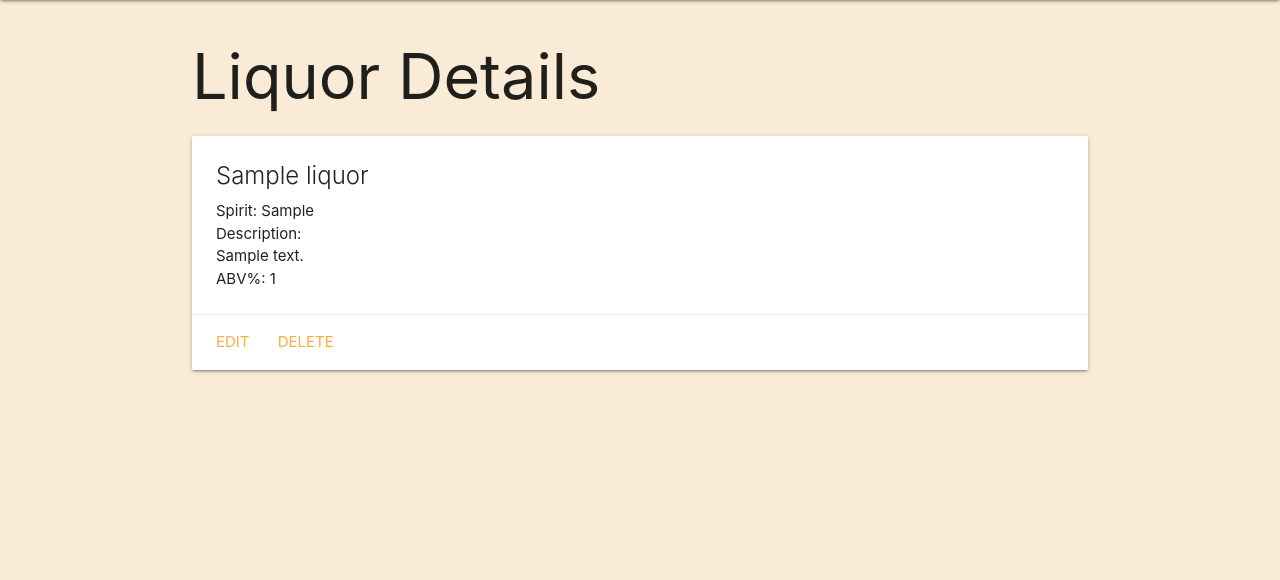
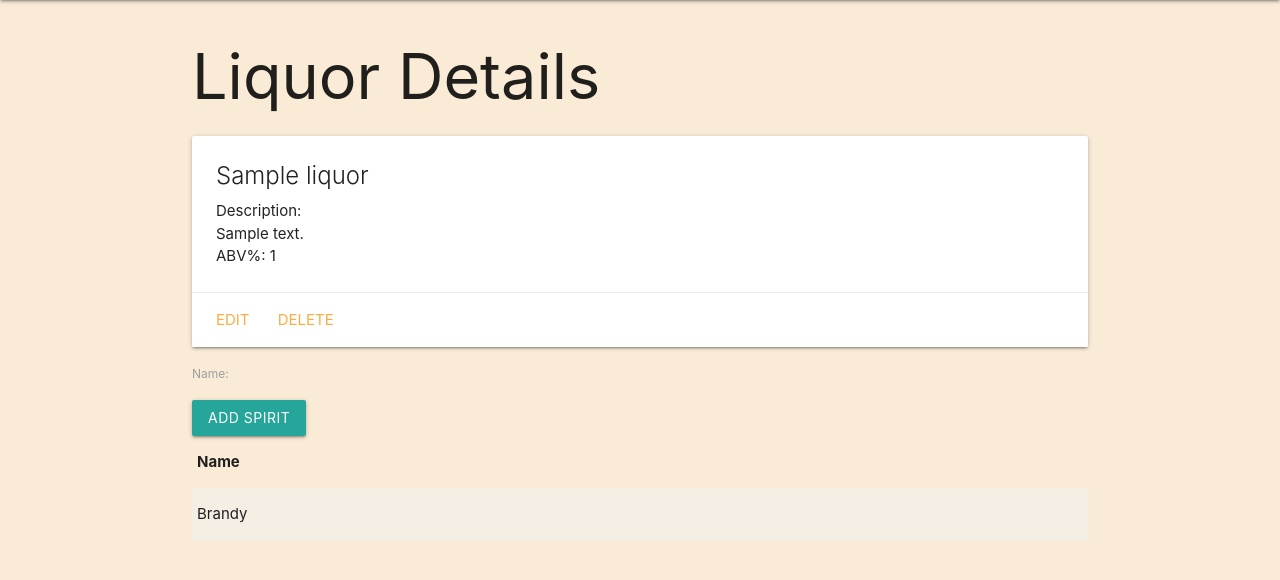
Before and after one commit to Alyjah-Luna/LiquorLove, a Django app: page /liquors/1/ in a window 1280 px wide. Shown: the part 64-644 px from the top of the page. Run offline with Django 4.2, Linux system fonts and the light colour scheme; tables that the repository leaves empty hold one stand-in row (values such as "Sample post").

Commit message:
finished 1:M relations

```diff
--- a/main_app/admin.py
+++ b/main_app/admin.py
@@ -1,5 +1,6 @@
 from django.contrib import admin
-from .models import Liquor
+from .models import Liquor, Spirit
 
 # Register your models here.
 admin.site.register(Liquor)
+admin.site.register(Spirit)
--- /dev/null
+++ b/main_app/forms.py
@@ -0,0 +1,7 @@
+from django.forms import ModelForm
+from .models import Spirit
+
+class SpiritForm(ModelForm):
+  class Meta:
+    model = Spirit
+    fields = ['name']
--- a/main_app/models.py
+++ b/main_app/models.py
@@ -1,10 +1,19 @@
 from django.db import models
 from django.urls import reverse
+
+NAMES = (
+    ('B', 'Brandy'),
+    ('G', 'Gin'),
+    ('M', 'Mezcal'),
+    ('R', 'Rum'),
+    ('M', 'Mezcal'),
+    ('T', 'Tequila'),
+    ('V', 'Vodka')
+)
 
 # Create your models here.
 class Liquor(models.Model):
     name = models.CharField(max_length=50)
-    spirit = models.CharField(max_length=50)
     description = models.TextField(max_length=150)
     ABV = models.IntegerField()
 
@@ -13,3 +22,22 @@
 
     def get_absolute_url(self):
         return reverse('detail', kwargs={'liquor_id': self.id})
+
+
+class Spirit(models.Model):
+    name = models.CharField(
+        max_length=1,
+        choices=NAMES,
+        default=NAMES[0][0]
+    )
+
+    liquor = models.ForeignKey(
+        Liquor,
+        on_delete=models.CASCADE
+    )
+
+    def __str__(self):
+        return f"{self.get_name_display()} on {self.date}"
+
+    class Meta:
+        ordering = []
--- a/main_app/templates/base.html
+++ b/main_app/templates/base.html
@@ -9,6 +9,7 @@
   <title>Liquor Collector</title>
   <link rel="stylesheet" href="https://cdnjs.cloudflare.com/ajax/libs/materialize/1.0.0/css/materialize.min.css">
   <link rel="stylesheet" type="text/css" href="{% static 'css/style.css' %}">
+  <script src="https://cdnjs.cloudflare.com/ajax/libs/materialize/1.0.0/js/materialize.min.js"></script>
 </head>
 <body>
   <header class="navbar-fixed">
--- a/main_app/templates/liquors/detail.html
+++ b/main_app/templates/liquors/detail.html
@@ -6,7 +6,6 @@
 <div class="card">
   <div class="card-content">
     <span class="card-title">{{ liquor.name }}</span>
-    <p>Spirit: {{ liquor.spirit }}</p>
     <p>Description: {{ liquor.description|linebreaks }}</p>
     <p>ABV%: {{ liquor.ABV }}</p>
   </div>
@@ -15,5 +14,32 @@
     <a href="{% url 'liquors_delete' liquor.id %}">Delete</a>
   </div>
 </div>
+<!--\\\\ DELETE BELOW //// -->
+<div class="col s6">
+  <form action="{% url 'add_spirit' liquor.id %}" method="POST">
+    {% csrf_token %}
+    {{ spirit_form.as_p }}
+    <input type="submit" class="btn" value="Add Spirit">
+  </form>
+  <table class="striped">
+    <thead>
+      <tr><th>Name</th></tr>
+    </thead>
+    <tbody>
+      {% for spirit in liquor.spirit_set.all %}
+        <tr>
+          <td>{{spirit.get_name_display}}</td>
+        </tr>
+      {% endfor %}
+    </tbody>
+  </table>
+</div>
+<!-- \\\\ DELETE ABOVE //// -->
+
+<script>
+  const selectEl = document.getElementById('id_name');
+  N.FormSelect.init(selectEl);
+</script>
+
 
 {% endblock %}
--- a/main_app/templates/liquors/index.html
+++ b/main_app/templates/liquors/index.html
@@ -8,8 +8,7 @@
     <div class="card">
       <div class="card-content">
         <span class="card-title">{{ liquor.name }}</span>
-        <p>Spirit: {{ liquor.spirit }}</p>
-        <p>Description: {{ liquor.description }}</p>
+        <p>Description: {{ liquor.description|linebreaks }}</p>
         <p>ABV%: {{ liquor.ABV }}</p>
       </div>
     </div>
--- a/main_app/templates/main_app/liquor_form.html
+++ b/main_app/templates/main_app/liquor_form.html
@@ -1,11 +1,13 @@
 {% extends 'base.html' %}
 
 {% block content %}
+
   {% if object %}
     <h1>Edit <span class="teal-text">{{object.name}}</span></h1>
   {% else %}
     <h1>Add Liquor</h1>
   {% endif %}
+
   <form action="" method="POST">
     {% csrf_token %}
     <table>
--- a/main_app/urls.py
+++ b/main_app/urls.py
@@ -9,4 +9,5 @@
     path('liquors/create/', views.LiquorCreate.as_view(), name='liquors_create'),
     path('liquors/<int:pk>/update/', views.LiquorUpdate.as_view(), name='liquors_update'),
     path('liquors/<int:pk>/delete/', views.LiquorDelete.as_view(), name='liquors_delete'),
+    path('liquors/<int:liquor_id>/add_spirit/', views.add_spirit, name='add_spirit'),
 ]
--- a/main_app/views.py
+++ b/main_app/views.py
@@ -1,6 +1,7 @@
-from django.shortcuts import render
+from django.shortcuts import render, redirect
 from django.views.generic.edit import CreateView, UpdateView, DeleteView
 from .models import Liquor
+from .forms import SpiritForm
 
 # Create your views here.
 def home(request):
@@ -17,7 +18,19 @@
 
 def liquors_detail(request, liquor_id):
   liquor = Liquor.objects.get(id=liquor_id)
-  return render(request, 'liquors/detail.html', { 'liquor': liquor })
+  spirit_form = SpiritForm()
+  return render(request, 'liquors/detail.html', {
+      'liquor': liquor,
+       'spirit_form': spirit_form
+       })
+
+def add_spirit(request, liquor_id):
+  form = SpiritForm(request.POST)
+  if form.is_valid():
+    new_spirit = form.save(commit=False)
+    new_spirit.liquor_id = liquor_id
+    new_spirit.save()
+  return redirect('detail', liquor_id=liquor_id)
 
 class LiquorCreate(CreateView):
   model = Liquor
@@ -25,7 +38,7 @@
 
 class LiquorUpdate(UpdateView):
   model = Liquor
-  fields = ['spirit', 'description', 'ABV']
+  fields = ['description', 'ABV']
 
 class LiquorDelete(DeleteView):
   model = Liquor
```
Also changed, not shown: main_app/migrations/0003_spirit.py (added), main_app/migrations/0004_remove_liquor_spirit_alter_spirit_liquor.py (added), main_app/migrations/0005_cocktail_alter_spirit_options_liquor_cocktails.py (added), main_app/migrations/0006_remove_spirit_liquor_remove_liquor_cocktails_and_more.py (added), main_app/migrations/0007_remove_liquor_spirit.py (added), main_app/migrations/0008_spirit.py (added).
